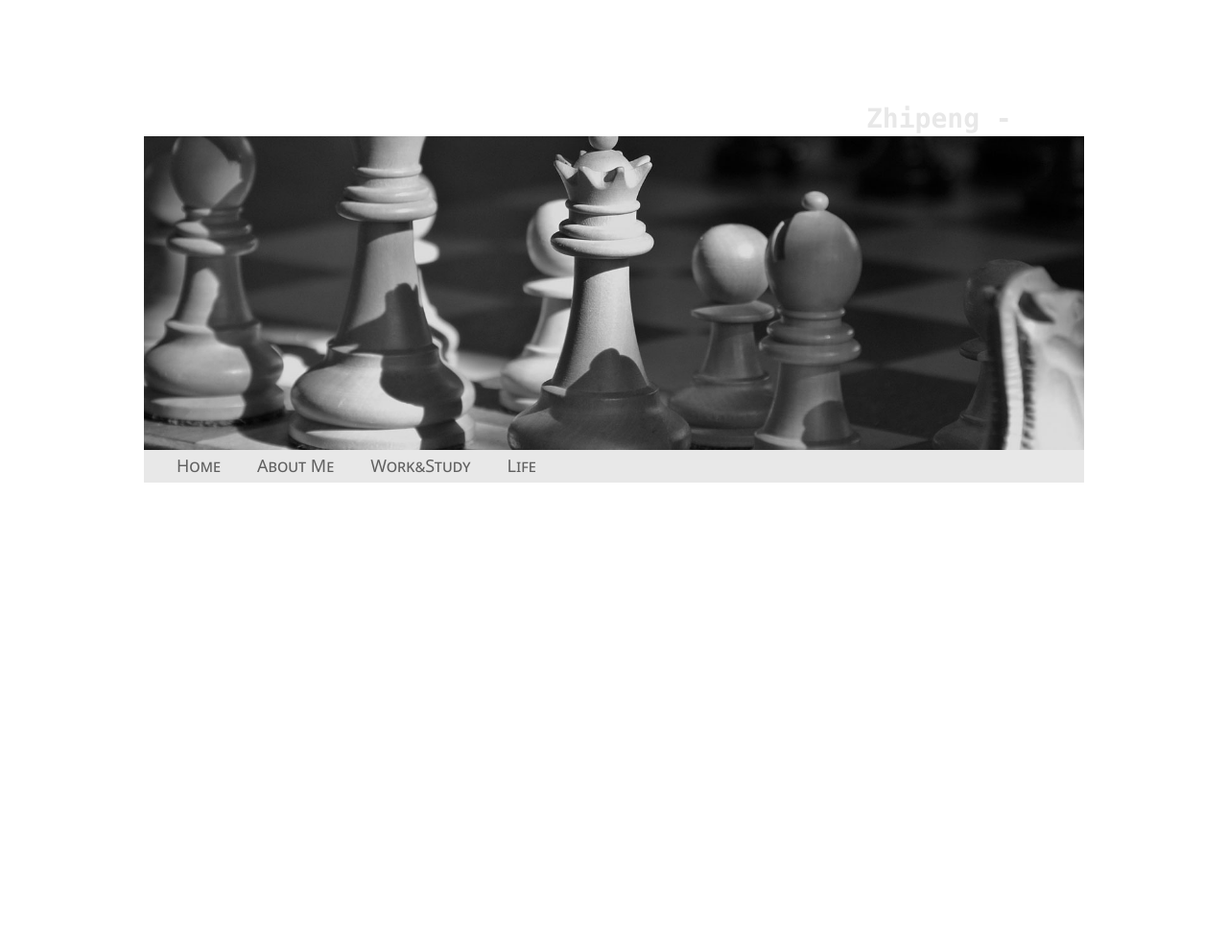
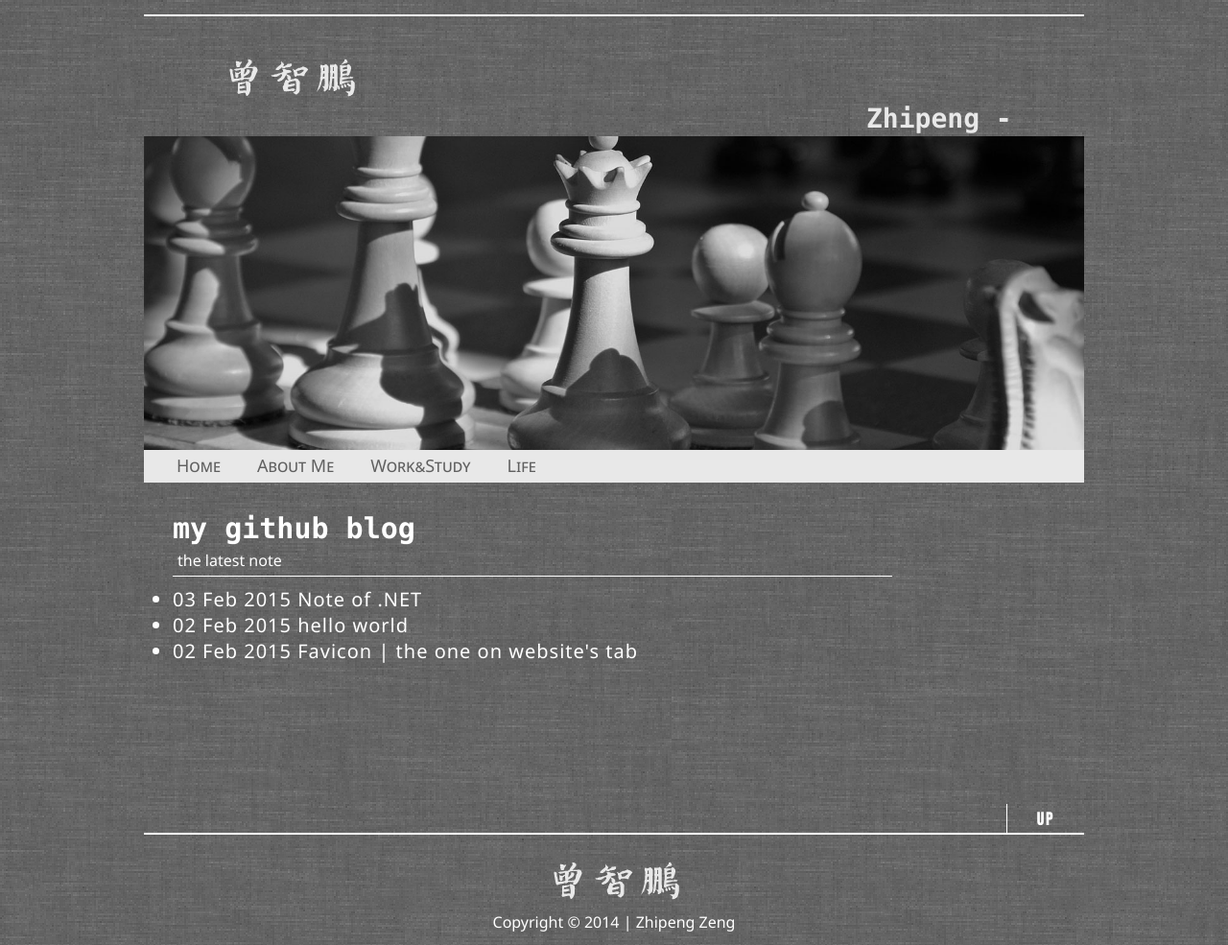
Before and after one commit to ZhipengZeng/AAA-Blog, a Jekyll site: the page built from index.html, in a window 1280 px wide. Shown: the whole page at 96% size. Built offline with Jekyll 4.4.1, drawn with Linux system fonts in a browser that asks for light colours.

Commit message:
fix path mistake

```diff
--- a/styles/default.css
+++ b/styles/default.css
@@ -5,7 +5,7 @@
 	margin:0px;
 }
 body{
-	background-image:url({{ site.baseurl }}/images/background.png);
+	background-image:url(../images/background.png);
 	width:980px;
 	margin:0 auto;
 }
@@ -18,7 +18,7 @@ header{
 	border-top:2px #FFFFFF solid;
 	padding:10px;
 	margin:15px 0px 5px 0px;
-	background-image:url({{ site.baseurl }}/images/zzp.png);
+	background-image:url(../images/zzp.png);
 	background-position:80px 40px;
 	background-size:144px 52px;
 	background-repeat:no-repeat;
@@ -149,7 +149,7 @@ footer{
 	margin:5px 0 15px 0;
 	text-align:center;
 	clear:both;
-	background-image:url({{ site.baseurl }}/images/zzp.png);
+	background-image:url(../images/zzp.png);
 	background-repeat:no-repeat;
 	background-position:center;
 }
```
